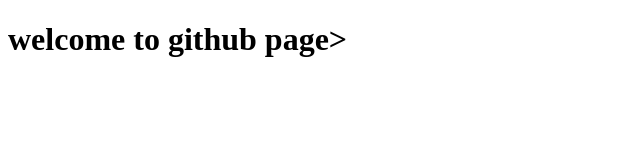
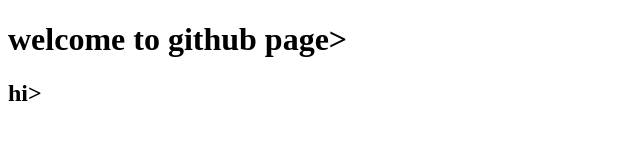
Before and after one commit to marpith/arpith-portfolio, a plain HTML site: page index.html in a window 1280 px wide. Shown: the full height of the page, 0-640 px from the left. Drawn offline with Linux system fonts and the light colour scheme.

Commit message:
feature branch

```diff
--- a/index.html
+++ b/index.html
@@ -4,5 +4,6 @@
     <title> learning github </title>
   </head><body>
   <h1>welcome to github page></h1>
+  <h2>hi></h2>
   </body>
 </html>
```
